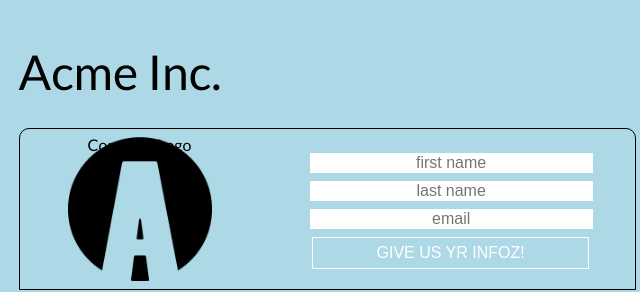
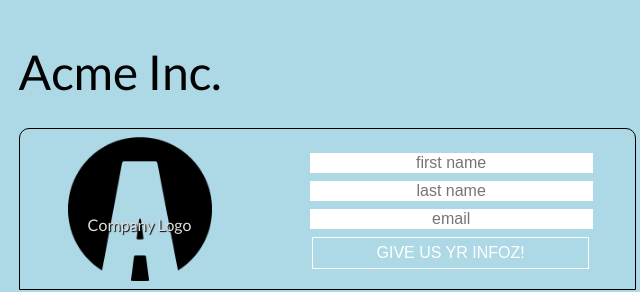
Before and after one commit to msalas74/AngularJS-signup-form-directive, a website: page app/index.html in a window 1280 px wide. Shown: the top 292 px of the page, 314-954 px from the left. Drawn offline with Linux system fonts and the light colour scheme.

Commit message:
test both directives

```diff
--- a/app/css/styles.css
+++ b/app/css/styles.css
@@ -110,6 +110,14 @@ header h1 {
 	background-size: 100% 100%;
 }
 
+.brandLogo p{
+	margin-top: 5rem;
+	color: #dedede;
+	-webkit-text-shadow: 1px 1px 1px #000;
+	-moz-text-shadow: 1px 1px 1px #000;
+	text-shadow: 1px 1px 1px #000;
+}
+
 
 .optIn form {
 	width: 45%;
```
Also changed, not shown: build/_assets/app.js, build/_assets/styles.css, build/index.html.
